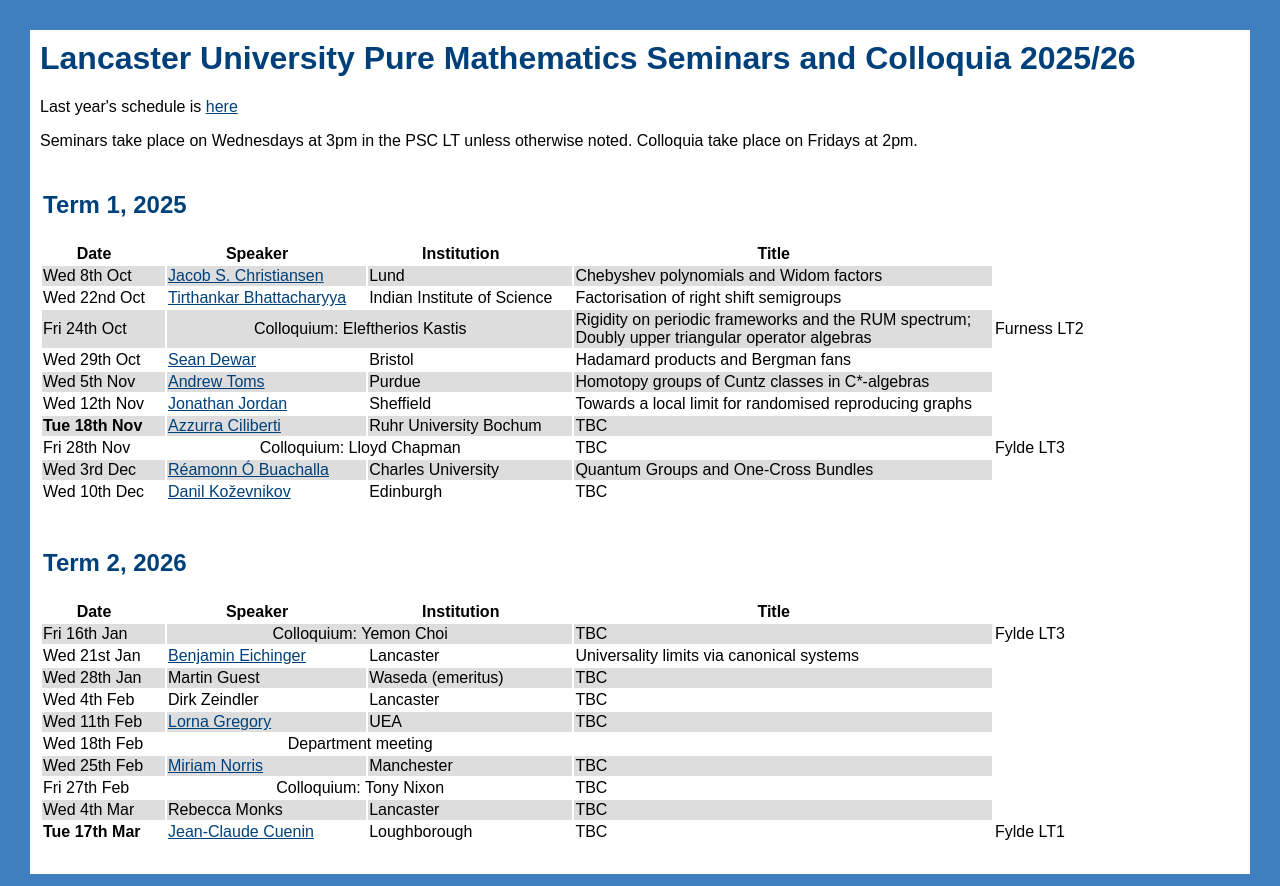
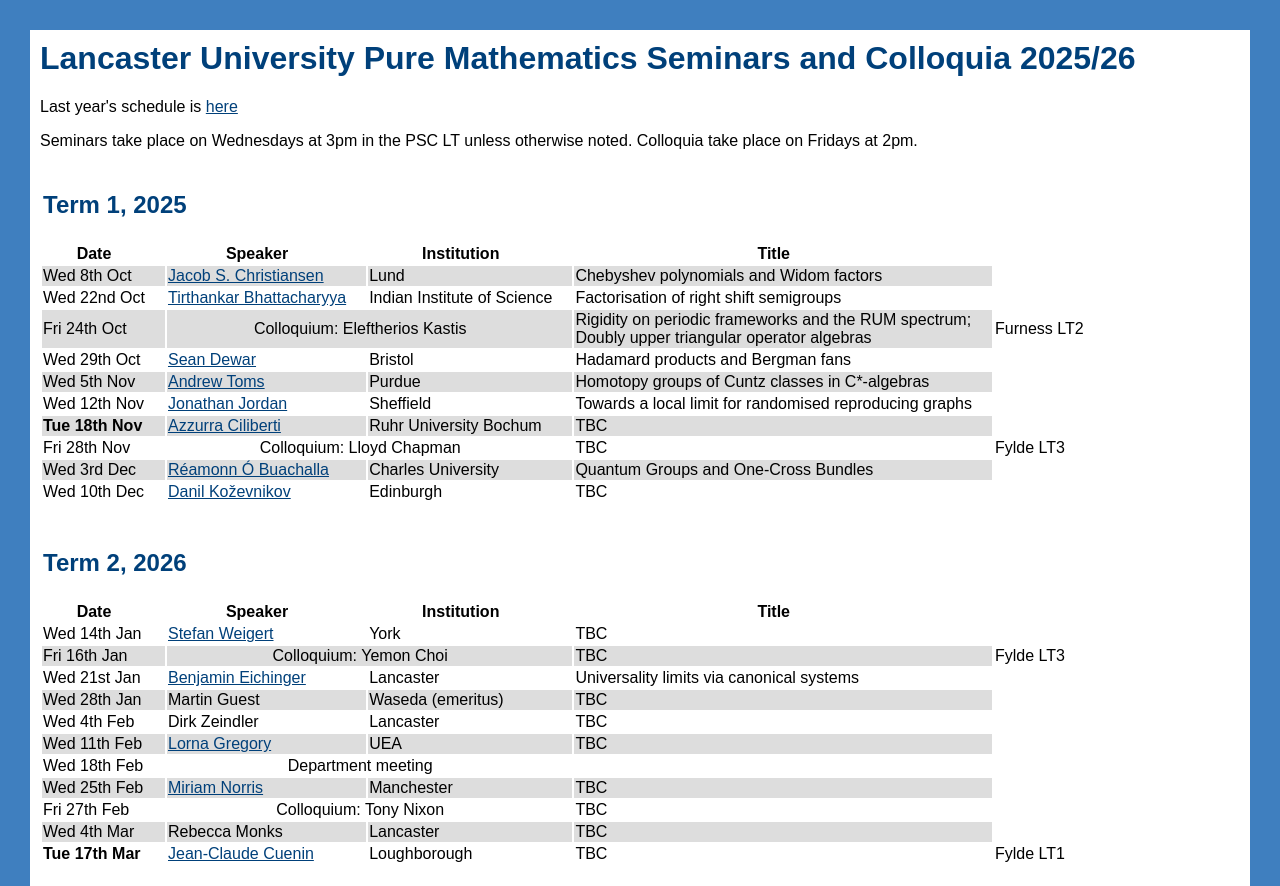
Before and after one commit to j-haslegrave/j-haslegrave.github.io, a plain HTML site: page seminars.html in a window 1280 px wide. Before the commit the page ends 864 px from the top, so only its background shows below. Drawn offline with Linux system fonts and the light colour scheme.

Commit message:
Add seminar entry for Stefan Weigert on Jan 14

```diff
--- a/seminars.html
+++ b/seminars.html
@@ -90,6 +90,13 @@
       <th>Institution</th>
       <th>Title</th>
       <th></th>
+    </tr>
+    <tr>
+      <td>Wed 14th Jan</td>
+<td><a href="https://www-users.york.ac.uk/~slow500/index.html">Stefan Weigert </a></td>
+      <td>York</td>
+      <td>TBC</td>
+
     </tr>
          <tr class="odd">
       <td>Fri 16th Jan</td>
```
